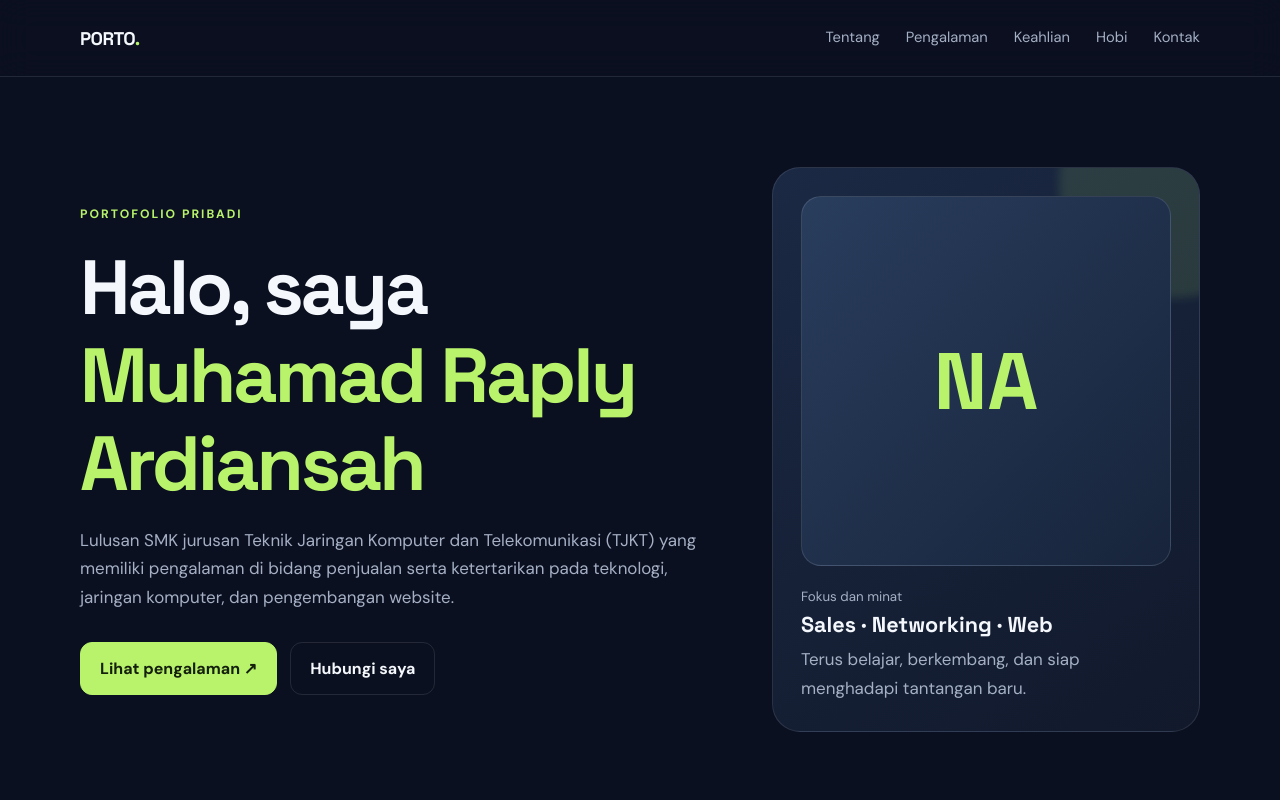
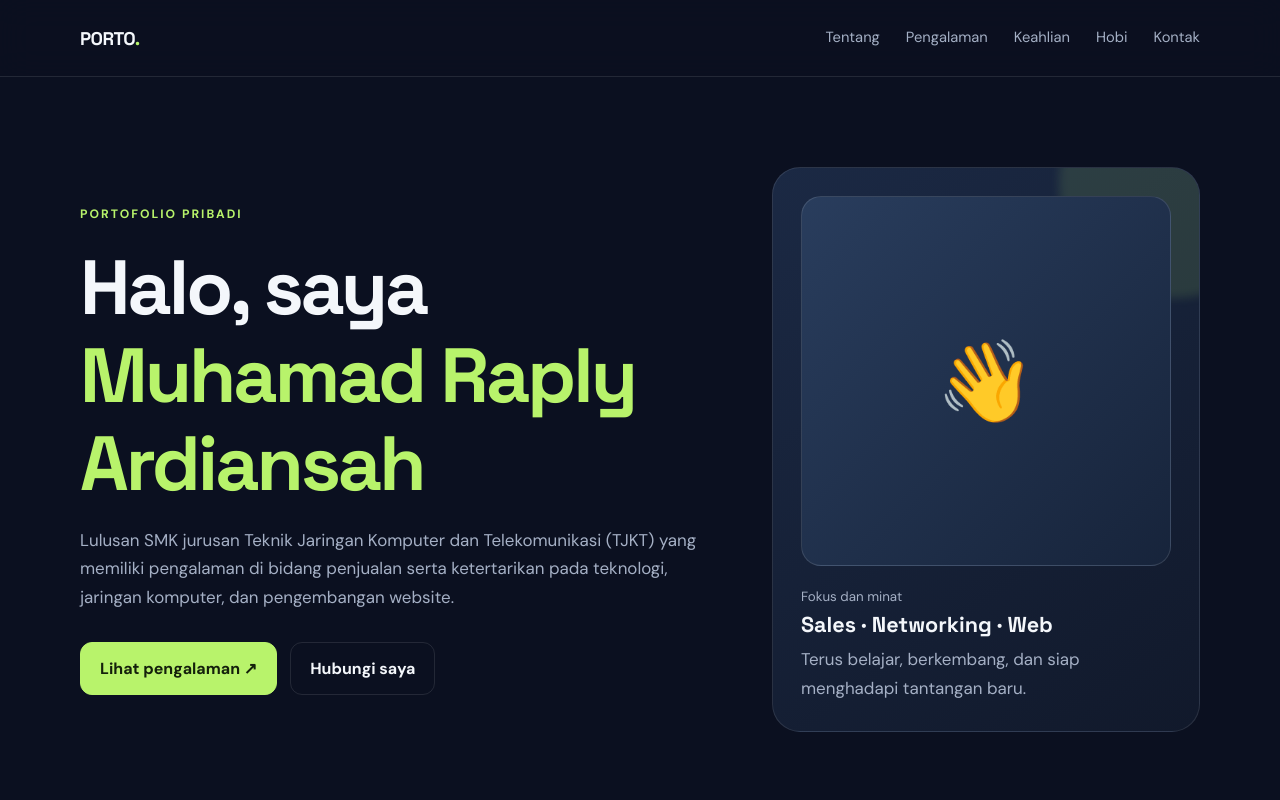
Before and after one commit to ardian367/website-personal, a plain HTML site: page index.html in a window 1280 px wide. Shown: the top 800 px of the page. Drawn offline with Linux system fonts and the light colour scheme.

Commit message:
Update index.html

```diff
--- a/index.html
+++ b/index.html
@@ -116,7 +116,7 @@
         </div>
       </div>
       <aside class="hero-card">
-        <div class="avatar"><span>NA</span></div>
+        <div class="avatar"><span>👋</span></div>
         <small>Fokus dan minat</small>
         <h3>Sales · Networking · Web</h3>
         <p class="muted" style="margin-top:8px">Terus belajar, berkembang, dan siap menghadapi tantangan baru.</p>
```
